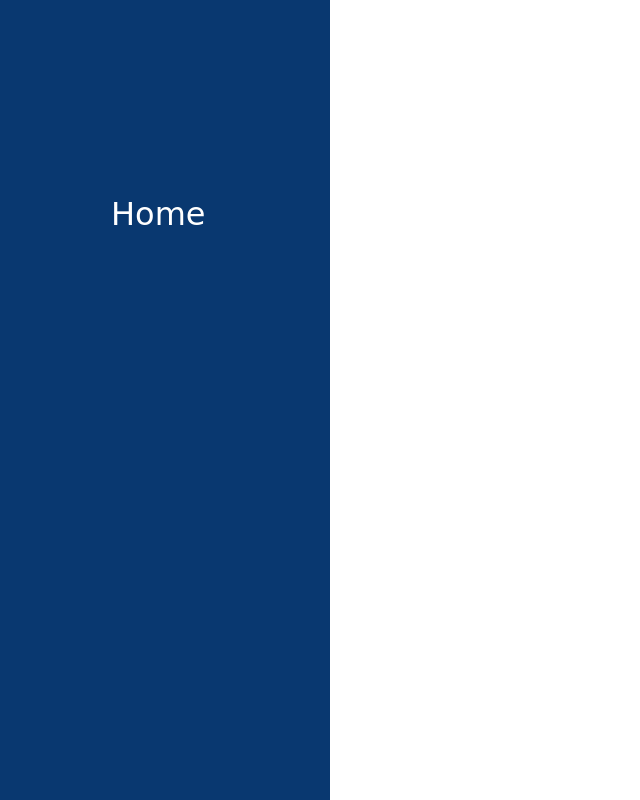
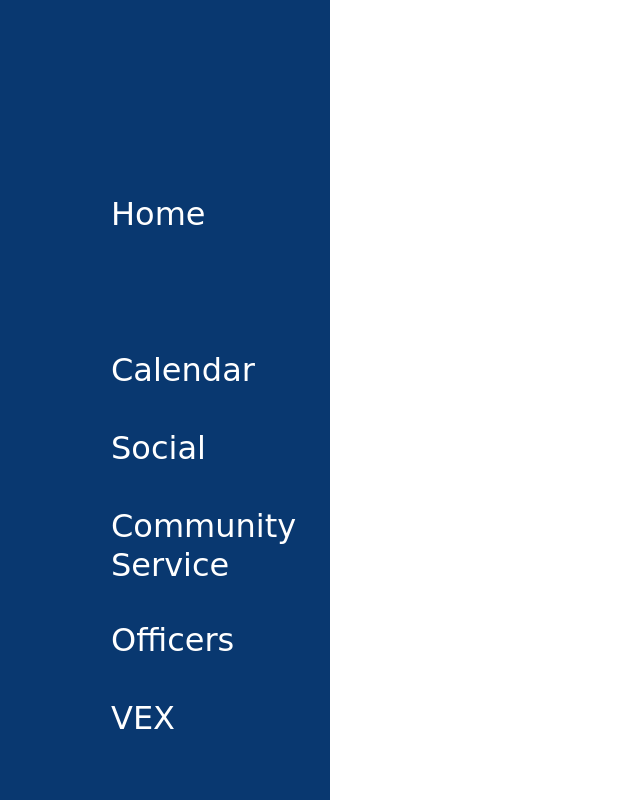
Before and after one commit to mochi-atto/parkviewtsa, a plain HTML site: page index.html in a window 1280 px wide. Shown: the top 800 px of the page, without its empty margins (0-640 px from the left). Drawn offline with Linux system fonts and the light colour scheme; a web font is replaced by a local one.

Commit message:
I forgot to do this one too

```diff
--- a/index.html
+++ b/index.html
@@ -26,6 +26,42 @@
           <p>Home</p>
         </a>
       </div>
+      <!-- <div class = "conferences-button">
+        <a href = conferences.html>
+          <img src = "">
+          <p>Home</p>
+        </a>
+      </div> -->
+      <div class = "calendar-button">
+        <a href = calendar.html>
+          <img src = "">
+          <p>Calendar</p>
+        </a>
+      </div>
+      <div class = "social-button">
+        <a href = social.html>
+          <img src = "">
+          <p>Social</p>
+        </a>
+      </div>
+      <div class = "service-button">
+        <a href = service.html>
+          <img src = "">
+          <p>Community Service</p>
+        </a>
+      </div>
+      <div class = "officers-button">
+        <a href = officers.html>
+          <img src = "">
+          <p>Officers</p>
+        </a>
+      </div>
+      <div class = "vex-button">
+        <a href = vex.html>
+          <img src = "">
+          <p>VEX</p>
+        </a>
+      </div>
     </nav>
 
   </body>
```
